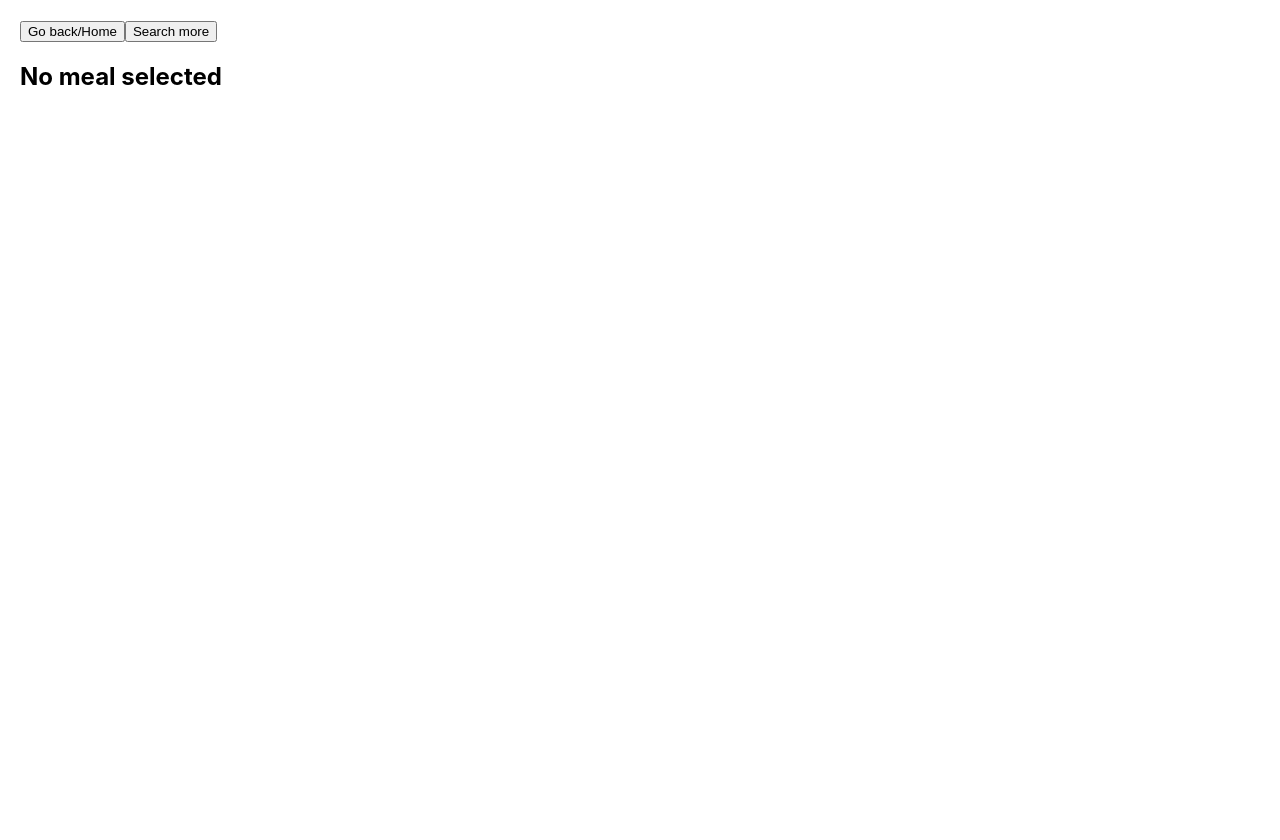
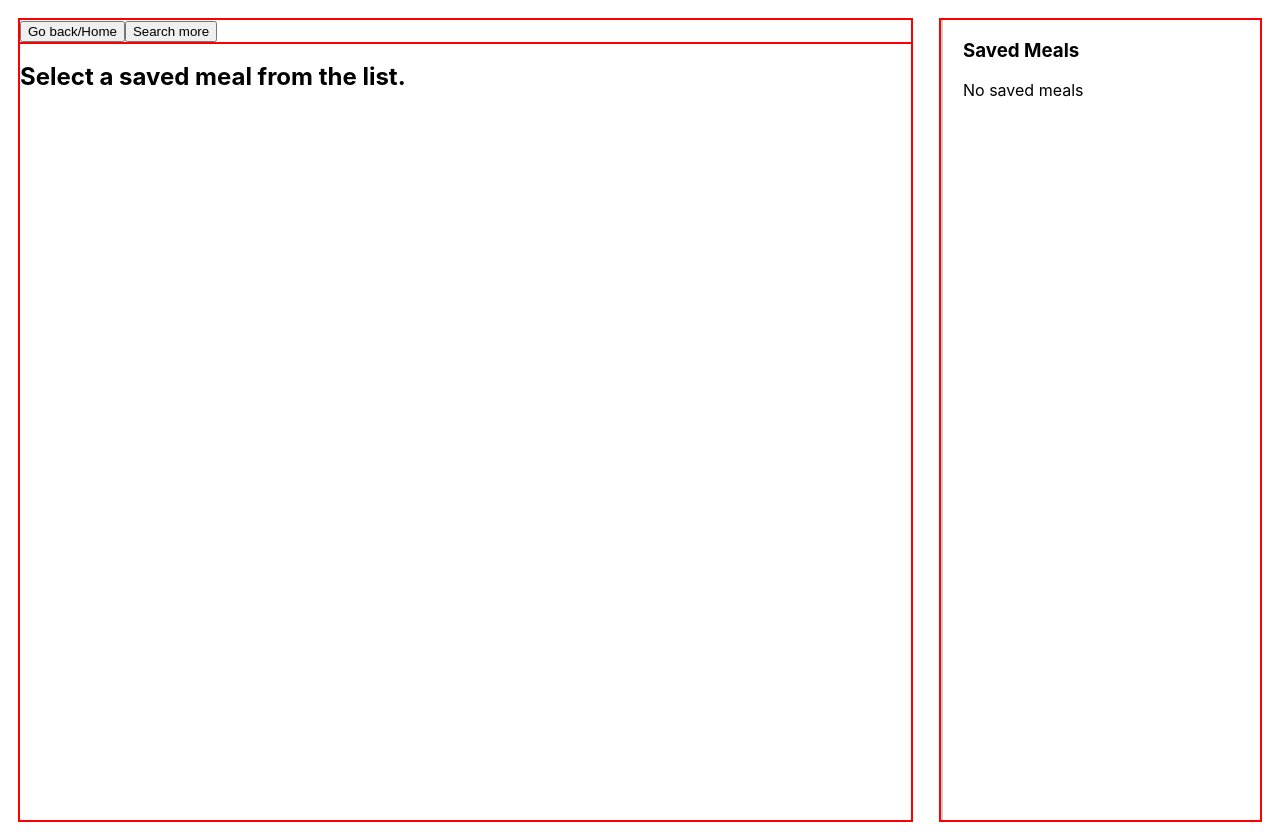
Before and after one commit to HenrikSaega/ryhmatoo, a React (Create React App) app: page /saved in a window 1280 px wide. Before the commit the page ends 800 px from the top, so only its background shows below. Built offline with nearby package versions, Linux system fonts and the light colour scheme.

Commit message:
Save_page_fix

```diff
--- a/src/App.js
+++ b/src/App.js
@@ -4,6 +4,7 @@ import Search from './pages/Search';
 import Meals from './pages/Meals';
 import Home from './pages/Home';
 import SavedRecipes from './pages/SavedRecipes';
+import './assets/styles/App.css'
 
 
 const App = () => {
--- a/src/assets/styles/App.css
+++ b/src/assets/styles/App.css
@@ -1,38 +1,3 @@
-.App {
-  text-align: center;
+div {
+  outline: 2px solid red;
 }
-
-.App-logo {
-  height: 40vmin;
-  pointer-events: none;
-}
-
-@media (prefers-reduced-motion: no-preference) {
-  .App-logo {
-    animation: App-logo-spin infinite 20s linear;
-  }
-}
-
-.App-header {
-  background-color: #282c34;
-  min-height: 100vh;
-  display: flex;
-  flex-direction: column;
-  align-items: center;
-  justify-content: center;
-  font-size: calc(10px + 2vmin);
-  color: white;
-}
-
-.App-link {
-  color: #61dafb;
-}
-
-@keyframes App-logo-spin {
-  from {
-    transform: rotate(0deg);
-  }
-  to {
-    transform: rotate(360deg);
-  }
-}
--- a/src/assets/styles/index.css
+++ b/src/assets/styles/index.css
@@ -1,3 +1,5 @@
+
+
 body {
   margin: 0;
   font-family: -apple-system, BlinkMacSystemFont, 'Segoe UI', 'Roboto', 'Oxygen',
--- a/src/pages/SavedRecipes.js
+++ b/src/pages/SavedRecipes.js
@@ -26,25 +26,17 @@ const SavedRecipes = () => {
     }
   };
 
-  if (!meal) {
-    return (
-      <div style={{ padding: '20px' }}>
-        <button onClick={() => navigate('/')}>Go back/Home</button>
-        <button onClick={() => navigate('/search')}>Search more</button>
-        <h2>No meal selected</h2>
-      </div>
-    );
-  }
-
   return (
     <div style={{ display: 'flex', padding: '20px', gap: '30px' }}>
-      {/* Main Content - Meal Details */}
+      {/* Main Content - Either Show Meal Details or Message */}
       <div style={{ flex: 3 }}>
         <div>
           <button onClick={() => navigate('/')}>Go back/Home</button>
           <button onClick={() => navigate('/search')}>Search more</button>
         </div>
 
+        {meal ? (
+          <>
             <h2>{meal.strMeal}</h2>
 
             <img
@@ -80,9 +72,13 @@ const SavedRecipes = () => {
               }}>
               Save Meal
             </button>
+          </>
+        ) : (
+          <h2>Select a saved meal from the list.</h2>
+        )}
       </div>
 
-      {/* Sidebar: Saved Meals */}
+      {/* Sidebar: Always Show Saved Meals */}
       <div style={{
         flex: 1,
         borderLeft: '2px solid #ccc',
@@ -98,7 +94,9 @@ const SavedRecipes = () => {
         ) : (
           <ul style={{ listStyle: 'none', paddingLeft: 0 }}>
             {savedMeals.map((meal) => (
-              <li key={meal.idMeal} style={{ marginBottom: '10px', display: 'flex', alignItems: 'center' }}>
+              <li key={meal.idMeal} style={{ marginBottom: '10px', display: 'flex', alignItems: 'center', cursor: 'pointer' }}
+                  onClick={() => navigate('/saved', { state: { meal } })} // Navigate to show details
+              >
                 <img
                   src={meal.strMealThumb}
                   alt={meal.strMeal}
```
Lines whose indentation alone changed are shown as unchanged.
